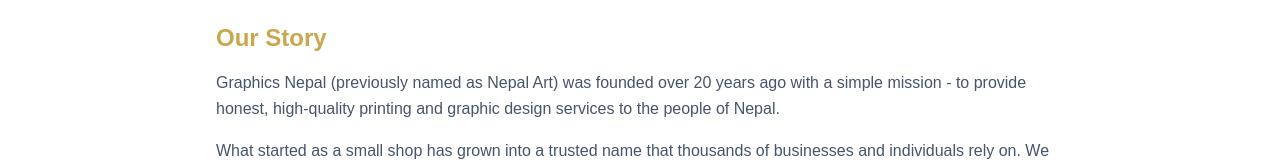
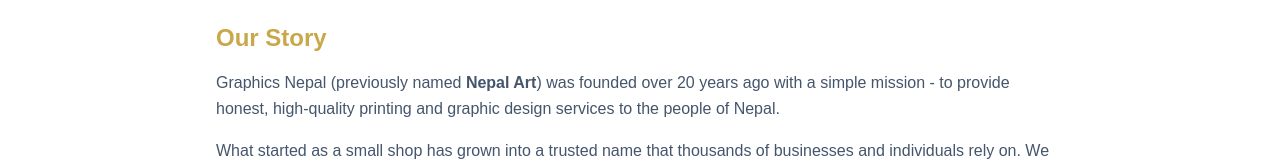
Before and after one commit to Lordwick5/Graphics-Nepal, a Next.js app: page /about in a window 1280 px wide. Shown: the part 230-398 px from the top of the page. Built offline with nearby package versions, Linux system fonts and the light colour scheme.

Commit message:
fix: made Nepal Art bold

```diff
--- a/app/about/page.tsx
+++ b/app/about/page.tsx
@@ -11,9 +11,9 @@
       <div className="mb-12">
         <h2 className="text-2xl font-semibold text-[#c9a84c] mb-4">Our Story</h2>
         <p className="text-slate-600 leading-relaxed mb-4">
-          Graphics Nepal (previously named as Nepal Art) was founded over 20 years ago with a simple
-          mission - to provide honest, high-quality printing and graphic design services to the
-          people of Nepal.
+          Graphics Nepal (previously named <strong>Nepal Art</strong>) was founded over 20 years ago
+          with a simple mission - to provide honest, high-quality printing and graphic design
+          services to the people of Nepal.
         </p>
         <p className="text-slate-600 leading-relaxed">
           What started as a small shop has grown into a trusted name that thousands of businesses
```
